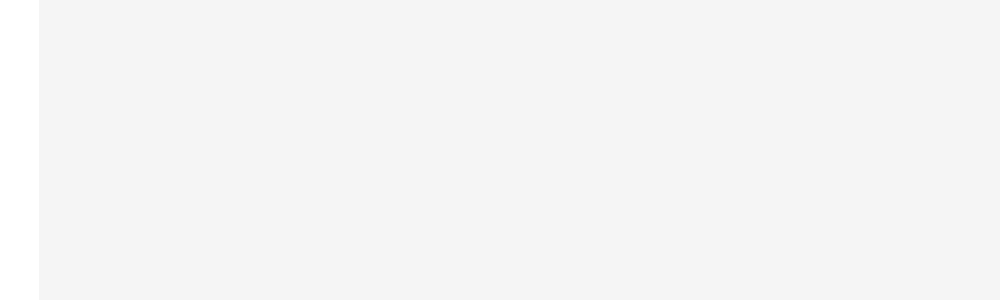
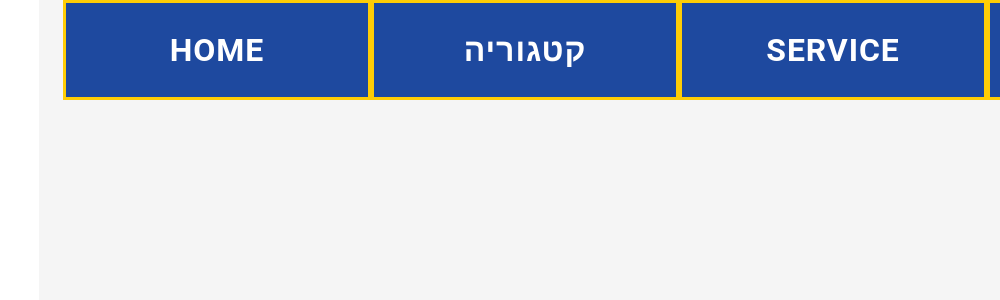
Before and after one commit to rivka2211/DocuManager, a React (Vite) app in the folder ClientDocks/: page /home in a window 1280 px wide. Before the commit this address had no page. Shown: the top 300 px of the page, without its empty margins (280-1280 px from the left). Built offline with nearby package versions, Linux system fonts and the light colour scheme.

Commit message:
one-file header main-screen types

```diff
--- a/ClientDocks/src/components/Header.tsx
+++ b/ClientDocks/src/components/Header.tsx
@@ -1,110 +1,62 @@
-import { extendTheme } from '@mui/material/styles';
-import DashboardIcon from '@mui/icons-material/Dashboard';
-import ShoppingCartIcon from '@mui/icons-material/ShoppingCart';
-import BarChartIcon from '@mui/icons-material/BarChart';
-import DescriptionIcon from '@mui/icons-material/Description';
-import LayersIcon from '@mui/icons-material/Layers';
-import { AppProvider, Navigation } from '@toolpad/core/AppProvider';
-import { DashboardLayout } from '@toolpad/core/DashboardLayout';
-import { PageContainer } from '@toolpad/core/PageContainer';
-import { useNavigate, useLocation } from 'react-router-dom';
+import React from "react";
+import { AppBar, Toolbar, Tabs, Tab } from "@mui/material";
+import { useTheme } from "@mui/material/styles";
+import { Link, useLocation } from "react-router-dom";
 
-
-const myCategories = ["חשמל", "מים", "גז", "אינטרנט", "טלפון", "ארנונה", "כללי"];
-const myIcons = [<DashboardIcon />, <ShoppingCartIcon />, <BarChartIcon />, <DescriptionIcon />, <LayersIcon />];
-
-const MYNAVIGATION: Navigation = myCategories.map((category, index) => {
-    return { segmant: category, title: category, icon: myIcons[index] };
-});
-const NAVIGATION: Navigation = [
-    {
-        kind: 'header',
-        title: 'Main items',
-    },
-    {
-        segment: 'dashboard',
-        title: myCategories[0],
-        icon: <DashboardIcon />,
-    },
-    {
-        segment: 'orders',
-        title: 'Orders',
-        icon: <ShoppingCartIcon />,
-    },
-    {
-        kind: 'divider',
-    },
-    {
-        kind: 'header',
-        title: 'Analytics',
-    },
-    {
-        segment: 'reports',
-        title: 'Reports',
-        icon: <BarChartIcon />,
-        children: [
-            {
-                segment: 'sales',
-                title: 'Sales',
-                icon: <DescriptionIcon />,
-            },
-            {
-                segment: 'traffic',
-                title: 'Traffic',
-                icon: <DescriptionIcon />,
-            },
-        ],
-    },
-    {
-        segment: 'integrations',
-        title: 'Integrations',
-        icon: <LayersIcon />,
-    },
+const categories = [
+//   { label: "קטגוריה", path: "/category/home" },
+  { label: "קטגוריה", path: "/category/about" },
+  { label: "service", path: "/category/services" },
+  { label: "קטגוריה", path: "/category/contact" },
+  { label: "home", path: "/category/home" },
 ];
 
-const demoTheme = extendTheme({
-    colorSchemes: { light: true, dark: true },
-    colorSchemeSelector: 'class',
-    breakpoints: {
-        values: {
-            xs: 0,
-            sm: 600,
-            md: 600,
-            lg: 1200,
-            xl: 1536,
-        },
-    },
+// פונקציה שמחזירה את עיצוב ה-SX כולל צבע רקע דינמי
+const getTabStyle = (theme: any, isActive: boolean) => ({
+  backgroundColor: isActive ? theme.palette.secondary.main :theme.palette.primary.main,
+  color: "white",
+  fontSize: "2rem",
+  fontWeight: "bold",
+  border: `3px solid ${theme.palette.secondary.main}`,
+  minHeight: "100px",
+  flex: 1, // כל טאב תופס מקום שווה
+  padding: "12px 0",
+  transition: "0.3s",
+  "&:hover": {
+  backgroundColor: isActive ? theme.palette.secondary.dark :theme.palette.primary.dark,
+//   backgroundColor: theme.palette.primary.dark,
+  },
 });
 
+const Header = () => {
+  const theme = useTheme();
+  const location = useLocation();
 
-function useDemoRouter() {
-    const navigate = useNavigate();
-    const location = useLocation();
+  return (
+    <AppBar position="fixed" sx={{ backgroundColor: "transparent", boxShadow: "none", top: 0, width: "100%" }}>
+      <Toolbar sx={{ justifyContent: "center", padding: 0 }}>
+        <Tabs
+          value={location.pathname}
+          textColor="primary"
+        //   indicatorColor="primary"
+          sx={{ width: "100%", minHeight: "auto", margin: 0, padding: 0 ,
+            "& .MuiTabs-indicator": { display: "none" },
+          }}
+        >
+          {categories.map((category) => (
+            <Tab
+              key={category.path}
+              label={category.label}
+              value={category.path}
+              component={Link}
+              to={category.path}
+              sx={getTabStyle(theme, location.pathname === category.path)}
+            />
+          ))}
+        </Tabs>
+      </Toolbar>
+    </AppBar>
+  );
+};
 
-    const router = {
-        pathname: location.pathname,
-        searchParams: new URLSearchParams(location.search),
-        navigate: (path: string | URL) => navigate(path),
-    };
-
-    return router;
-}
-
-export default function DashboardLayoutBasic(props: any) {
-
-    const router = useDemoRouter();
-
-    return (
-        <AppProvider
-            navigation={MYNAVIGATION}
-            router={router}
-            theme={demoTheme}
-        >
-            <DashboardLayout>
-                <PageContainer>
-                    <div>my dashboard</div>
-                </PageContainer>
-            </DashboardLayout>
-        </AppProvider>
-    );
-}
+export default Header;
--- /dev/null
+++ b/ClientDocks/src/components/OneFile.tsx
@@ -0,0 +1,55 @@
+import React, { useState } from 'react';
+import { Box, Typography, useTheme } from '@mui/material';
+import { FileDTO } from '../hooks/types';
+
+//    const file: FileDTO = {
+//         name: "Sample File.pdf",
+//         userId: 0,
+//         category: "General",
+//         url: "https://docs.google.com/document/d/1sT3EvCZ6gF4eQHxACKDrqUuayCz_hniOSMEI-y0rVGU/edit?tab=t.0",
+//         UploadDate: new Date(),
+//         IssueDate: new Date()
+//     };
+const OneFile = (file:FileDTO) => {
+    const theme=useTheme();
+    const [hover, setHover] = useState(false);
+
+    const fileStyle = {
+        width: 300,
+        height: 100,
+        border: !hover ? `2px solid ${theme.palette.primary.main}`:"",
+        backgroundColor: hover ? theme.palette.secondary.main : theme.palette.background.default,
+        display: 'flex',
+        alignItems: 'center',
+        justifyContent: 'center',
+        cursor: 'pointer',
+        transition: 'background-color 0.5s',
+    }
+
+
+    const handleOpenFile = () => {
+        window.open(file.url, '_blank');
+    };
+
+    return (
+        <Box
+            sx={fileStyle}
+            onMouseEnter={() => setHover(true)}
+            onMouseLeave={() => setHover(false)}
+            onClick={handleOpenFile}
+        >
+            {hover ? (
+                <Box sx={{ width: 200,height: 60, textAlign: 'center' }}>
+                    <Typography variant="body1">Category: {file.category}</Typography>
+                    <Typography variant="body2">Name: {file.name}</Typography>
+                    {/* <Typography variant="body2">Size: {file.size} bytes</Typography> */}
+                    <Typography variant="body2">Issue Date: {file.IssueDate?.toLocaleDateString()}</Typography>
+                </Box>
+            ) : (
+                <Typography variant="h6" color='primary'>{file.name}</Typography>
+            )}
+        </Box>
+    );
+};
+
+export default OneFile;
--- a/ClientDocks/src/hooks/store/userStore.ts
+++ b/ClientDocks/src/hooks/store/userStore.ts
@@ -1,6 +1,6 @@
 import { makeAutoObservable } from "mobx";
 import axios from "axios";
-import { FileDTO, UserDTO, UserUpdateDto, FileCreateDTO, UpdateFileNameDTO } from "../store/types";
+import { FileDTO, UserDTO, UserUpdateDto, FileCreateDTO, UpdateFileNameDTO } from "../types";
 
 const MYAPI="https://localhost:7175/api";
 
--- /dev/null
+++ b/ClientDocks/src/hooks/types.ts
@@ -0,0 +1,31 @@
+export type FileDTO = {
+  id: number
+  name: string;
+  userId: number;
+  size:string;
+  category: string;
+  url: string;
+  UploadDate?: Date;
+  IssueDate?: Date;
+};
+
+  export interface UserDTO {
+    id: number;
+    name: string;
+    email: string;
+    files: FileDTO[];
+  }
+
+  export interface UserUpdateDto {
+    name?: string;
+    email?: string;
+  }
+
+  export interface FileCreateDTO {
+    fileName: string;
+    fileSize: number;
+  }
+
+  export interface UpdateFileNameDTO {
+    name: string;
+  }
--- /dev/null
+++ b/ClientDocks/src/pages/MainScreen.tsx
@@ -0,0 +1,41 @@
+import React from "react";
+import { useParams } from "react-router-dom";
+import { Typography, Box } from "@mui/material";
+import { FileDTO } from "../hooks/types";
+import OneFile from "../components/OneFile";
+
+const fileSets: Record<string, FileDTO[]> = {
+    home: [
+        { id: 1, name: "קובץ 1", userId: 101, size: "2MB", category: "home", url: "/files/sample.pdf", UploadDate: new Date("2024-03-20") },
+        { id: 2, name: "קובץ 2", userId: 102, size: "1.5MB", category: "home", url: "/files/sample.pdf", UploadDate: new Date("2024-03-18") },
+    ],
+    about: [
+        { id: 3, name: "קובץ A", userId: 103, size: "3MB", category: "about", url: "/files/sample.pdf", UploadDate: new Date("2024-03-15") },
+    ],
+    services: [
+        { id: 4, name: "שירות 1", userId: 104, size: "5MB", category: "services", url: "/files/sample.pdf", UploadDate: new Date("2024-03-10") },
+        { id: 5, name: "שירות 2", userId: 105, size: "4MB", category: "services", url: "/files/sample.pdf", UploadDate: new Date("2024-03-05") },
+    ],
+    contact: [
+        { id: 6, name: "פרטי יצירת קשר", userId: 106, size: "500KB", category: "contact", url: "/files/sample.pdf", UploadDate: new Date("2024-02-28") },
+    ],
+};
+
+
+const MainScreen = () => {
+  const { categoryName } = useParams<{ categoryName: string }>();
+  const files = fileSets[categoryName || "home"] || [];
+
+  return (
+    <Box sx={{ p: 4 }}>
+      <Typography variant="h4">קטגוריה: {categoryName}</Typography>
+      <ul>
+    {files.map((file) => (
+        <OneFile key={file.id} {...file} />
+      ))}
+      </ul>
+    </Box>
+  );
+};
+
+export default MainScreen;
```
Also changed, not shown: ClientDocks/src/components/dashbord.tsx (added, +110 -0 lines), ClientDocks/src/components/profile_page/Login.tsx (deleted, +0 -7 lines), ClientDocks/src/pages/HomePage.tsx (+13 -4 lines).
